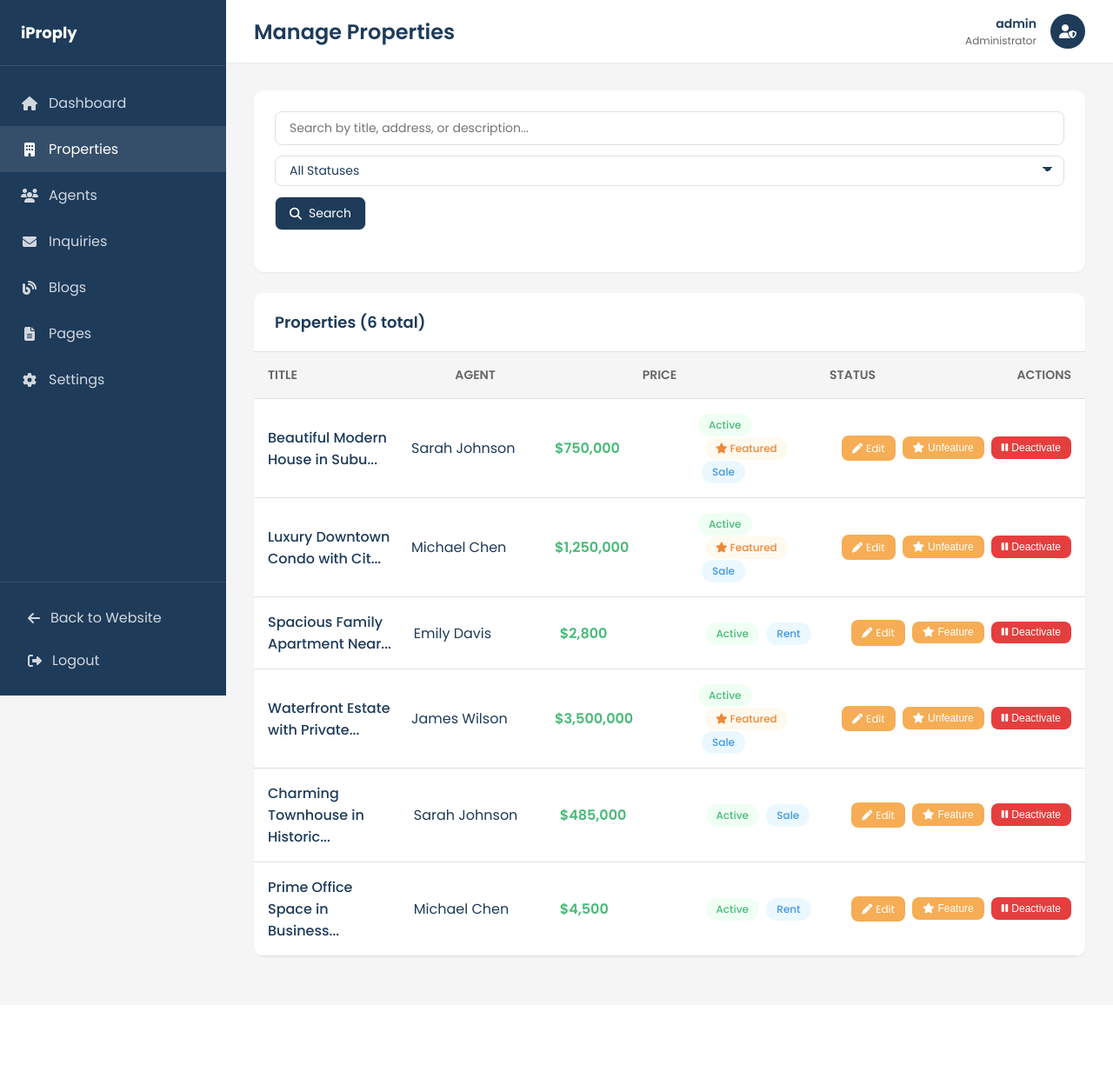
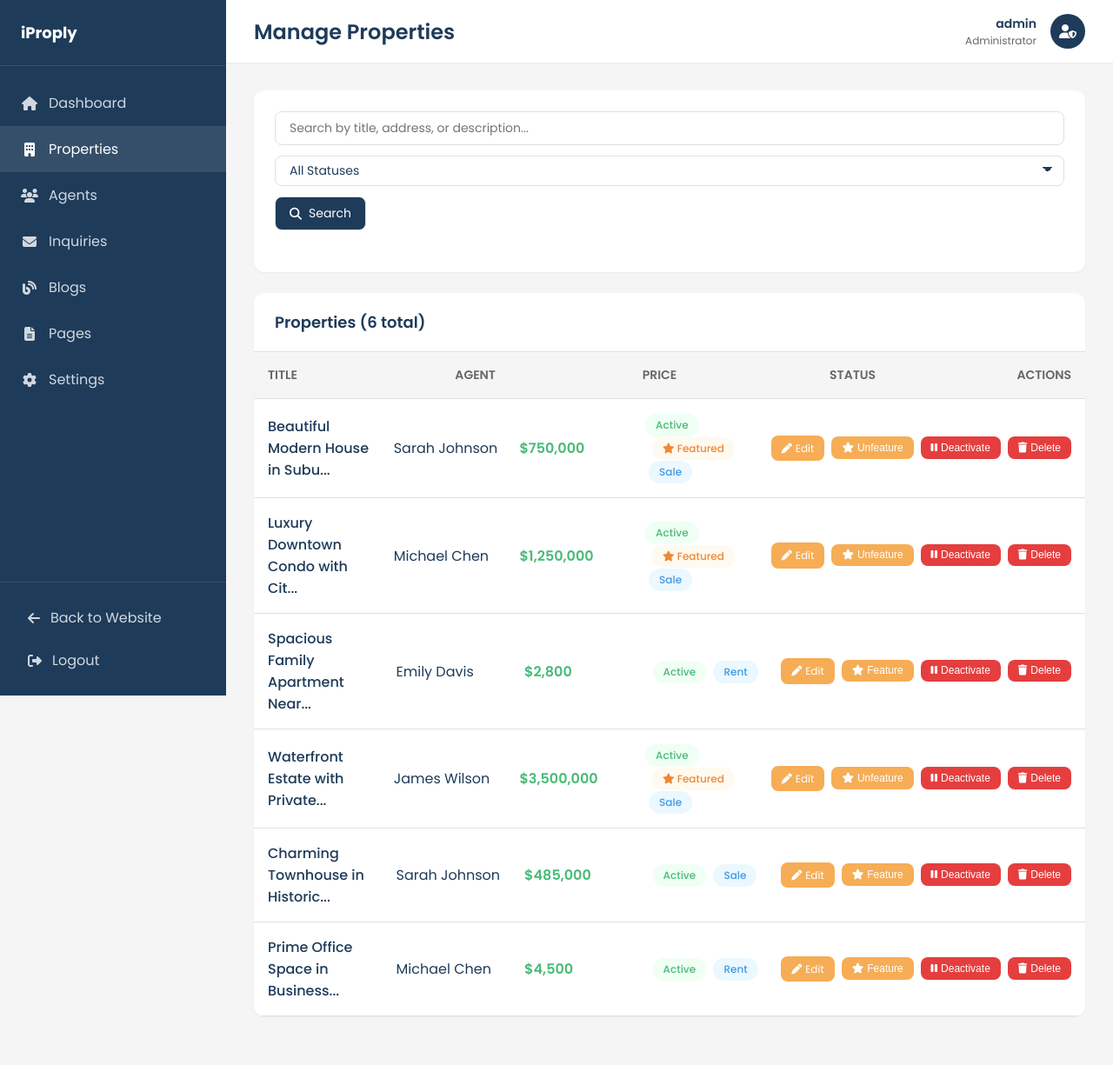
Before and after one commit to raufokz/iproply, a PHP site: page /iproply/admin/properties.php in a window 1280 px wide. Shown: the whole page at 87% size. Before the commit the page ends 1102 px from the top, so only its background shows below. Run offline with PHP 8.4, Linux system fonts and the light colour scheme; a user stored in the database is signed in; data comes from the database, SQL or seed files in the repository.

Commit message:
`Added delete property functionality to admin edit property and properties pages`

```diff
--- a/admin/properties.php
+++ b/admin/properties.php
@@ -53,6 +53,7 @@ if ($_SERVER['REQUEST_METHOD'] === 'POST' && isset($_POST['action'])) {
                 break;
 
             case 'reject':
+            case 'delete':
                 if ($propertyModel->delete($propertyId)) {
                     set_flash_message('success', 'Property removed and images cleaned up.');
                 } else {
@@ -536,6 +537,18 @@ $pageTitle = 'Manage Properties';
 
                                     <?php endif; ?>
 
+                                    <?php if ($property['property_status'] !== 'pending'): ?>
+                                        <form method="POST" style="display:inline;">
+                                            <input type="hidden" name="<?php echo CSRF_TOKEN_NAME; ?>" value="<?php echo $csrfToken; ?>">
+                                            <input type="hidden" name="action" value="delete">
+                                            <input type="hidden" name="property_id" value="<?php echo (int)$property['id']; ?>">
+                                            <button type="submit" class="action-btn btn-reject"
+                                                    onclick="return confirm('Permanently delete this property and its images?');">
+                                                <i class="fas fa-trash"></i> Delete
+                                            </button>
+                                        </form>
+                                    <?php endif; ?>
+
                                 </div><!-- /.actions -->
                             </div><!-- /.property-row -->
                         <?php endforeach; ?>
```
Also changed, not shown: admin/edit-property.php (+12 -0 lines).
